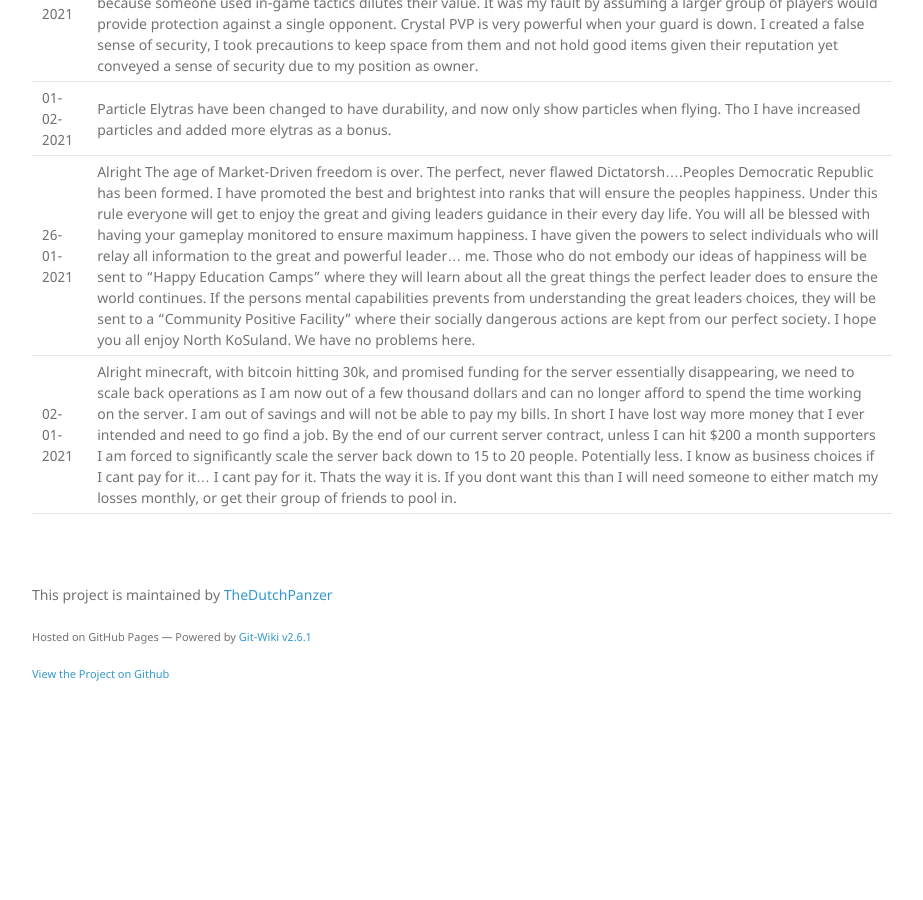
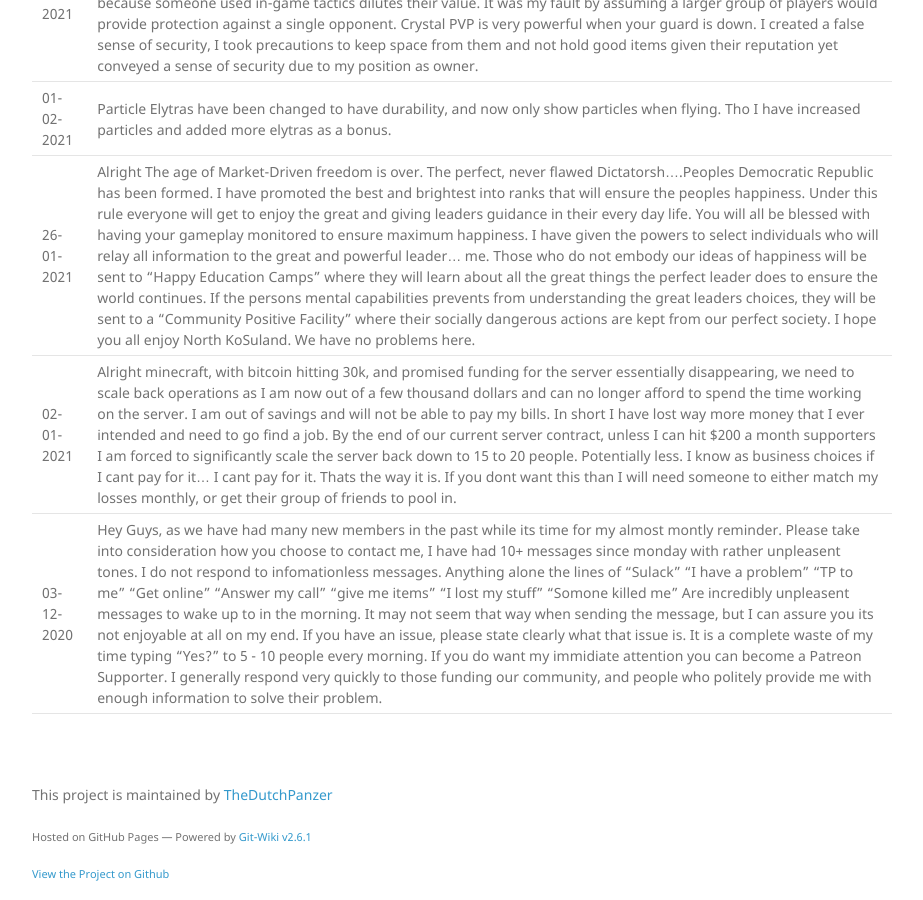
Before and after one commit to TheDutchPanzer/wiki, a Jekyll site: the page built from wiki/sulack.md, in a window 1280 px wide and 900 px high, scrolled down 3154 px. Shown: the whole window, without its empty margins (338-1261 px from the left). Built offline with Jekyll 4.4.1, drawn with Linux system fonts in a browser that asks for light colours; nearby versions of some CDN libraries; our own code applies the rules of GitHub Pages for plain Markdown files; before the commit the page ends 3854 px from its top, so only the background shows below that.

Commit message:
Update sulack.md

```diff
--- a/wiki/sulack.md
+++ b/wiki/sulack.md
@@ -52,3 +52,4 @@ Sulack is known to update the Minecraft server in the discord server, here is a
 | 01-02-2021 | Particle Elytras have been changed to have durability, and now only show particles when flying. Tho I have increased particles and added more elytras as a bonus. |
 | 26-01-2021 | Alright The age of Market-Driven freedom is over. The perfect, never flawed Dictatorsh....Peoples Democratic Republic has been formed. I have promoted the best and brightest into ranks that will ensure the peoples happiness. Under this rule everyone will get to enjoy the great and giving leaders guidance in their every day life. You will all be blessed with having your gameplay monitored to ensure maximum happiness. I have given the powers to select individuals who will relay all information to the great and powerful leader... me. Those who do not embody our ideas of happiness will be sent to "Happy Education Camps" where they will learn about all the great things the perfect leader does to ensure the world continues. If the persons mental capabilities prevents from understanding the great leaders choices, they will be sent to a "Community Positive Facility" where their socially dangerous actions are kept from our perfect society. I hope you all enjoy North KoSuland. We have no problems here. |
 | 02-01-2021 | Alright minecraft, with bitcoin hitting 30k, and promised funding for the server essentially disappearing, we need to scale back operations as I am now out of a few thousand dollars and can no longer afford to spend the time working on the server. I am out of savings and will not be able to pay my bills. In short I have lost way more money that I ever intended and need to go find a job. By the end of our current server contract, unless I can hit $200 a month supporters I am forced to significantly scale the server back down to 15 to 20 people. Potentially less. I know as business choices if I cant pay for it... I cant pay for it. Thats the way it is. If you dont want this than I will need someone to either match my losses monthly, or get their group of friends to pool in. |
+| 03-12-2020 | Hey Guys, as we have had many new members in the past while its time for my almost montly reminder. Please take into consideration how you choose to contact me, I have had 10+ messages since monday with rather unpleasent tones. I do not respond to infomationless messages. Anything alone the lines of "Sulack" "I have a problem" "TP to me" "Get online" "Answer my call" "give me items" "I lost my stuff" "Somone killed me" Are incredibly unpleasent messages to wake up to in the morning. It may not seem that way when sending the message, but I can assure you its not enjoyable at all on my end. If you have an issue, please state clearly what that issue is. It is a complete waste of my time typing "Yes?" to 5 - 10 people every morning. If you do want my immidiate attention you can become a Patreon Supporter. I generally respond very quickly to those funding our community, and people who politely provide me with enough information to solve their problem. |
```
